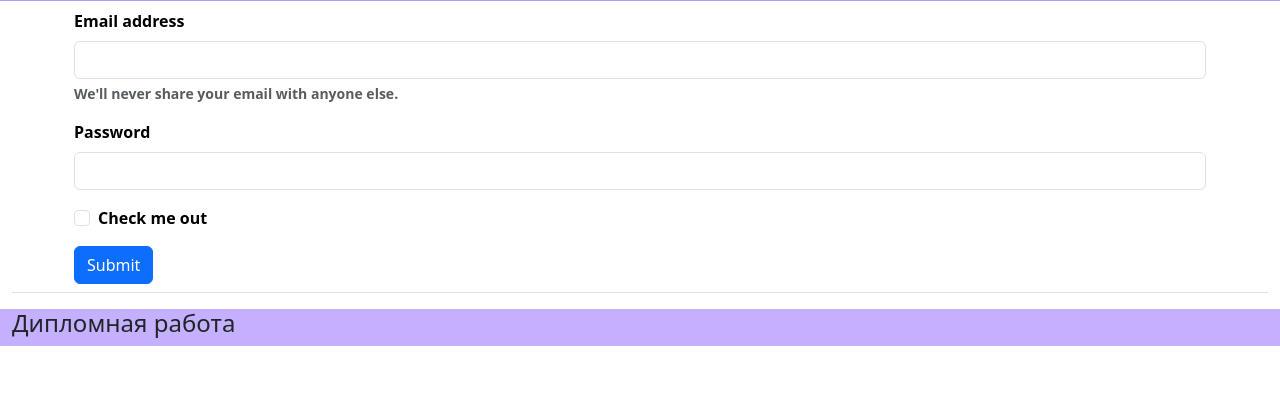
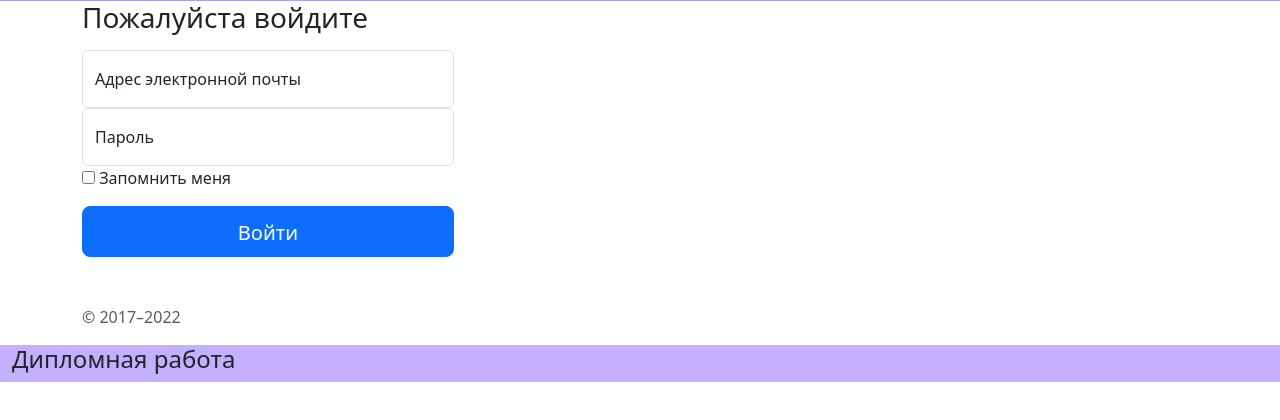
Before and after one commit to Veronikalimina/diplom, a plain HTML site: page index.html in a window 1280 px wide. Shown: the part 36-456 px from the top of the page. Drawn offline with nearby package versions, Linux system fonts and the light colour scheme.

Commit message:
авторизация

```diff
--- a/index.html
+++ b/index.html
@@ -29,35 +29,61 @@
         </div>
 
     </header>
-    <div class="container-fluid">
-        <table class="table">
-            <thead>
-                <tr>
-                    <th scope="row-3"> </th>
-                    <th scope="row">
-                        <form>
-                            <div class="mb-3">
-                                <label for="exampleInputEmail1" class="form-label">Email address</label>
-                                <input type="email" class="form-control" id="exampleInputEmail1"
-                                    aria-describedby="emailHelp">
-                                <div id="emailHelp" class="form-text">We'll never share your email with anyone else.
-                                </div>
-                            </div>
-                            <div class="mb-3">
-                                <label for="exampleInputPassword1" class="form-label">Password</label>
-                                <input type="password" class="form-control" id="exampleInputPassword1">
-                            </div>
-                            <div class="mb-3 form-check">
-                                <input type="checkbox" class="form-check-input" id="exampleCheck1">
-                                <label class="form-check-label" for="exampleCheck1">Check me out</label>
-                            </div>
-                            <button type="submit" class="btn btn-primary">Submit</button>
-                        </form>
-                    </th>
-                    <th scope="row-3"> </th>
-                </tr>
-            </thead>
-        </table>
+    <div class="container">
+        <div class="col-4">
+            <div class="w-100 h-100 bg-body-secondary"></div>
+        </div>
+        <div class="col-4">
+            <main class="form-signin w-100 m-auto">
+                <form>
+                    <h1 class="h3 mb-3 fw-normal">
+                        <font style="vertical-align: inherit;">
+                            <font style="vertical-align: inherit;">Пожалуйста войдите</font>
+                        </font>
+                    </h1>
+
+                    <div class="form-floating">
+                        <input type="email" class="form-control" id="floatingInput" placeholder="имя@пример.com">
+                        <label for="floatingInput">
+                            <font style="vertical-align: inherit;">
+                                <font style="vertical-align: inherit;">Адрес электронной почты</font>
+                            </font>
+                        </label>
+                    </div>
+                    <div class="form-floating">
+                        <input type="password" class="form-control" id="floatingPassword" placeholder="Пароль">
+                        <label for="floatingPassword">
+                            <font style="vertical-align: inherit;">
+                                <font style="vertical-align: inherit;">Пароль</font>
+                            </font>
+                        </label>
+                    </div>
+
+                    <div class="checkbox mb-3">
+                        <label>
+                            <input type="checkbox" value="remember-me">
+                            <font style="vertical-align: inherit;">
+                                <font style="vertical-align: inherit;">Запомнить меня
+                                </font>
+                            </font>
+                        </label>
+                    </div>
+                    <button class="w-100 btn btn-lg btn-primary" type="submit">
+                        <font style="vertical-align: inherit;">
+                            <font style="vertical-align: inherit;">Войти</font>
+                        </font>
+                    </button>
+                    <p class="mt-5 mb-3 text-muted">
+                        <font style="vertical-align: inherit;">
+                            <font style="vertical-align: inherit;">© 2017–2022</font>
+                        </font>
+                    </p>
+                </form>
+            </main>
+        </div>
+        <div class="col-4">
+            <div class="w-100 h-100 bg-body-secondary"></div>
+        </div>
     </div>
     <script src="https://cdn.jsdelivr.net/npm/bootstrap@5.3.0-alpha1/dist/js/bootstrap.bundle.min.js"
         integrity="sha384-w76AqPfDkMBDXo30jS1Sgez6pr3x5MlQ1ZAGC+nuZB+EYdgRZgiwxhTBTkF7CXvN"
```
